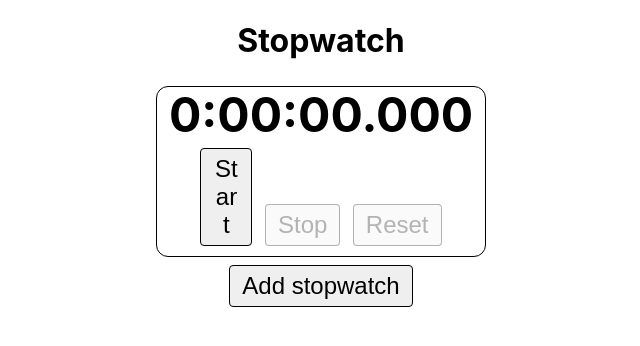
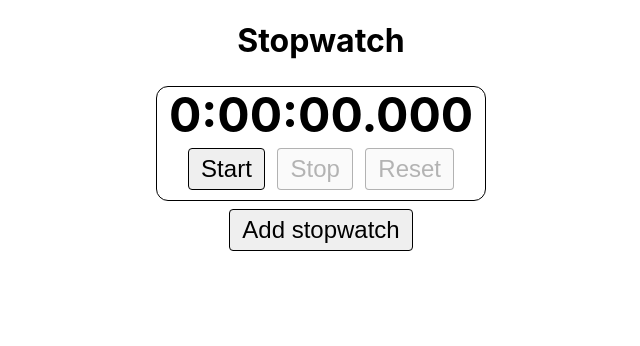
Before and after one commit to CrafterKolyan/stopwatch, a Jekyll site: the page built from index.html, in a window 1280 px wide. Shown: the top 346 px of the page, without its empty margins (319-959 px from the left). Built offline with Jekyll 4.4.1, drawn with Linux system fonts in a browser that asks for light colours.

Commit message:
Fix width of start button

```diff
--- a/css/main.css
+++ b/css/main.css
@@ -13,7 +13,7 @@ button {
 }
 
 button.start {
-  width: 3.25rem;
+  width: 4.8125rem;
 }
 
 .center {
```
